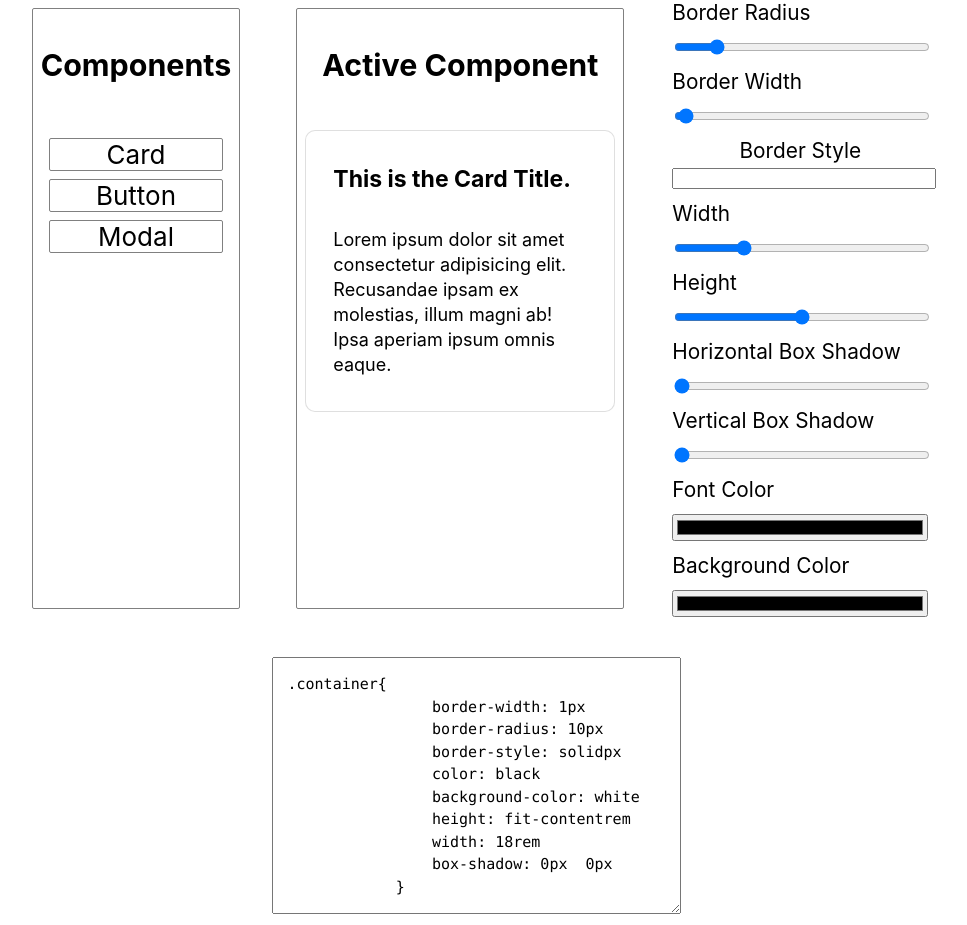
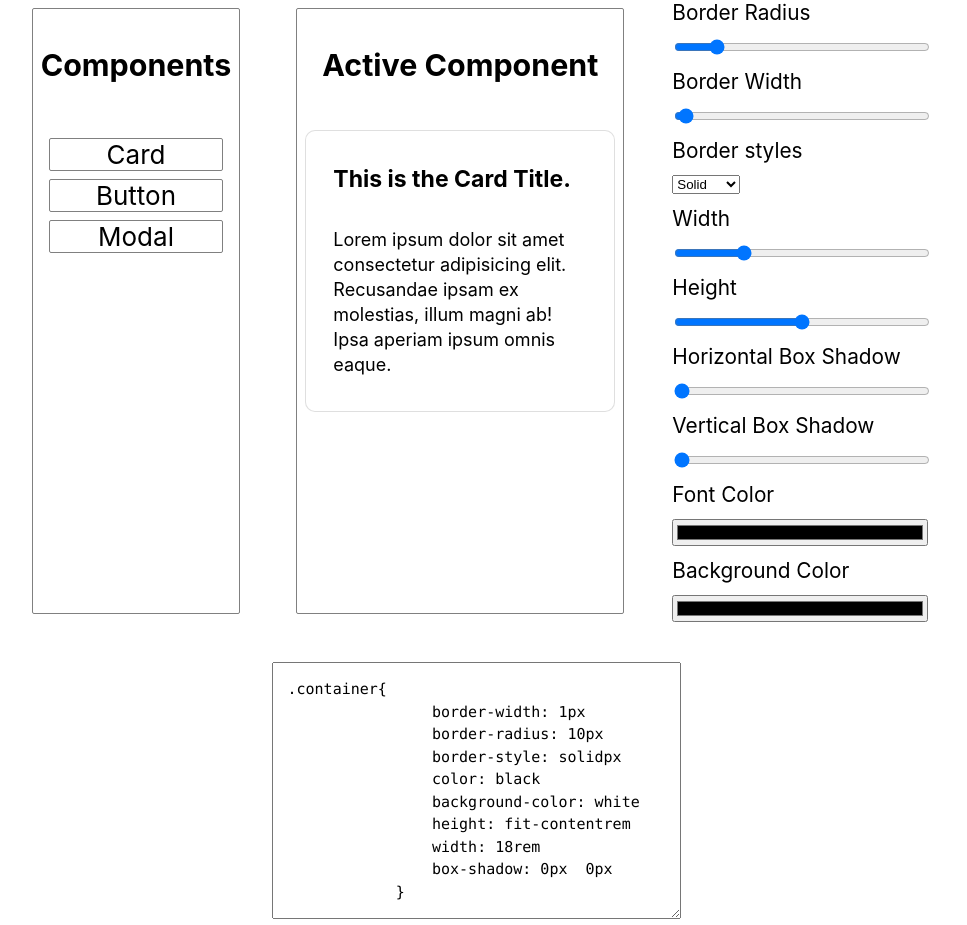
Before and after one commit to dheerajjames/Team_Project, a React (Create React App) app: page / in a window 1280 px wide. Shown: the whole page, without its empty margins (164-1131 px from the left). Built offline with nearby package versions, Linux system fonts and the light colour scheme.

Commit message:
select onChange added

```diff
--- a/src/components/Input/Input.tsx
+++ b/src/components/Input/Input.tsx
@@ -71,7 +71,8 @@ const Input: React.FC = () => {
     const dispatch = useDispatch();
     // console.log('state');
 
-    const changeHandler = (event: React.ChangeEvent<HTMLInputElement>) => {
+    // const changeHandler = (event: React.ChangeEvent<HTMLInputElement>) => {
+    const changeHandler = (event:any )  => {
         setInputSlider({...inputSlider, [event.target.name] : event.target.value})
     }
     useEffect(()=>{
@@ -107,14 +108,22 @@ const Input: React.FC = () => {
                     value={inputSlider.borderWidth}
                 />
 
-                <label>Border Style
+                {/* <label>Border Style
                 <input list="borderStyles" name="borderStyles" /></label>
                 <datalist id="borderStyles">
                 <option value="solid"/>
                 <option value="dashed"/>
                 <option value="dotted"/>
                 <option value="double"/>
-                </datalist>
+                </datalist> */}
+                <label htmlFor="width">Border styles</label>
+                <select name="borderStyle"value={inputSlider.borderStyle} onChange={changeHandler}>
+                    <option value="solid">Solid</option>
+                    <option value="dashed">Dashed</option>
+                    <option value="dotted">Dotted</option>
+                    <option value="double">Double</option>
+
+                </select>
 
                 <label htmlFor="width">Width</label>
                 <input
```
